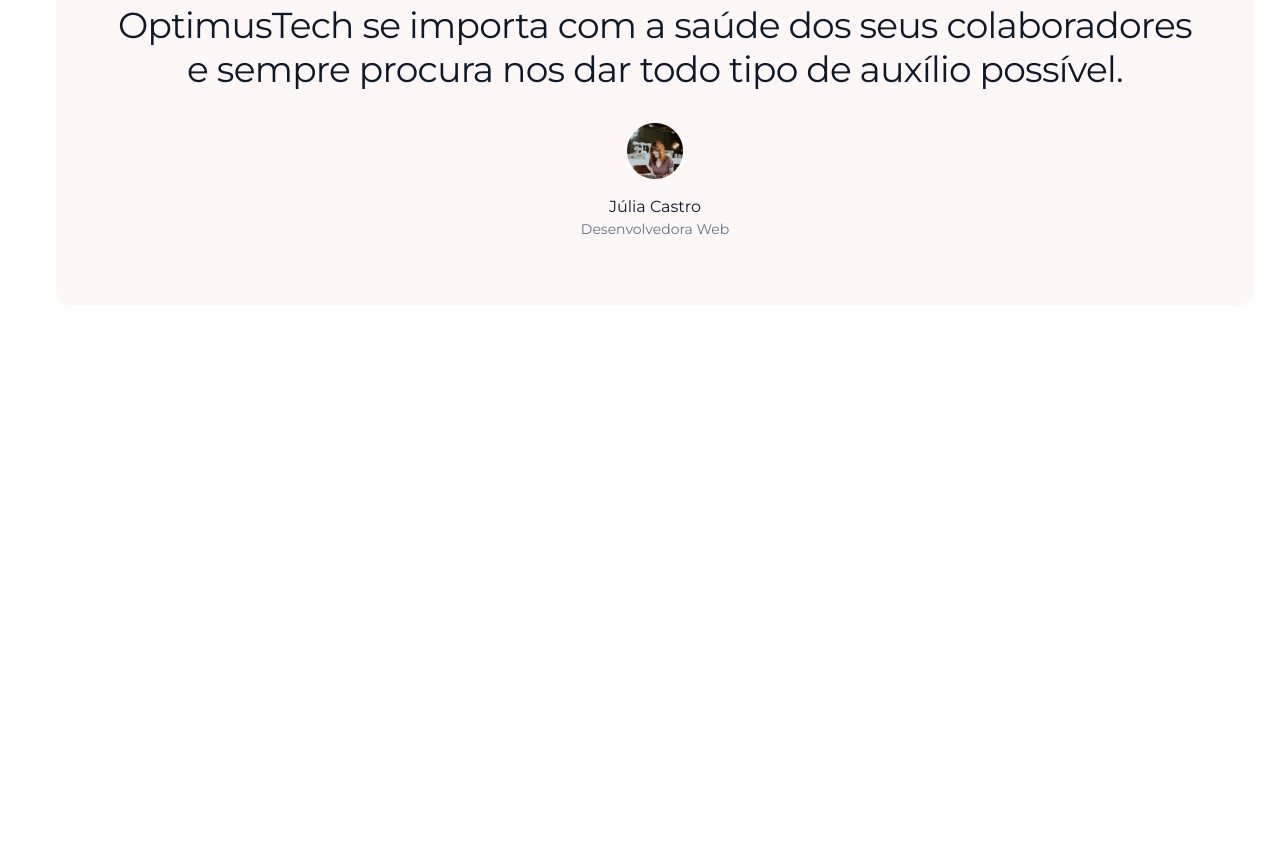
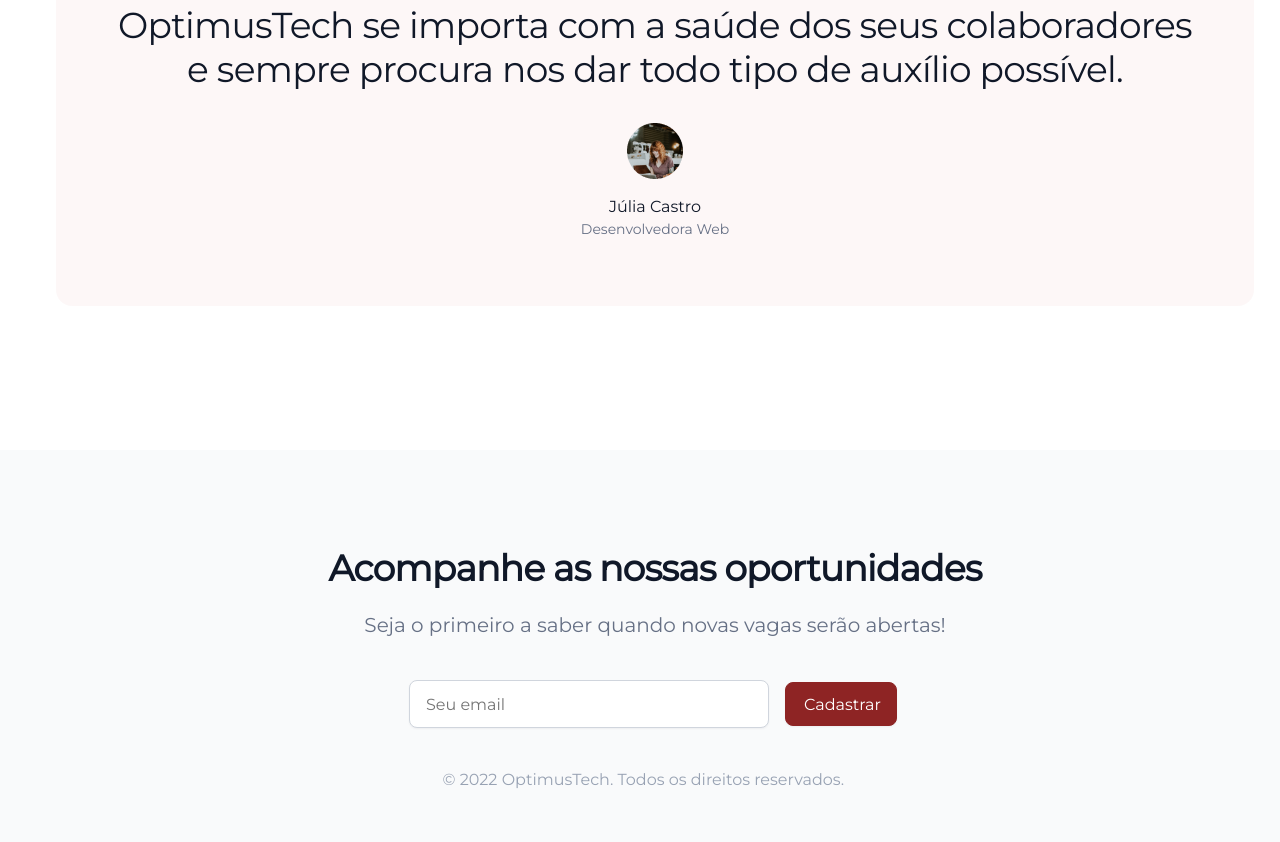
Before and after one commit to viniciusvoltatoni/Portfolio, a plain HTML site: page Site OptimusTech/index.html in a window 1280 px wide. Shown: the part 2722-3564 px from the top of the page. Before the commit the page ends 3172 px from the top, so only its background shows below. Drawn offline with Linux system fonts and the light colour scheme.

Commit message:
adicionando o footer

```diff
--- /dev/null
+++ b/Site OptimusTech/assets/rodape/formulario.css
@@ -0,0 +1,144 @@
+.formulario {
+    display: flex;
+    flex-direction: column;
+    align-items: center;
+    padding: 96px 0px;
+
+
+
+    width: 1310px;
+    height: 200px;
+
+    /* Gray/50 */
+
+    background: #F9FAFB;
+}
+
+.formulario-conteudo {
+    display: flex;
+    flex-direction: column;
+    align-items: center;
+    padding: 0px;
+    gap: 40px;
+
+    width: 768px;
+    height: 182px;
+
+}
+
+.formulario-titulo {
+    width: 768px;
+    height: 44px;
+
+    /* Display md/Semibold */
+
+    font-family: 'Montserrat', sans-serif;
+    font-style: normal;
+    font-weight: 600;
+    font-size: 36px;
+    line-height: 44px;
+    /* identical to box height, or 122% */
+
+    text-align: center;
+    letter-spacing: -0.02em;
+
+    /* Gray/900 */
+
+    color: #101828;
+    padding-bottom: 1.25rem;
+}
+
+.formulario-subtitulo {
+    width: 768px;
+    height: 30px;
+
+    /* Text xl/Normal */
+
+    font-family: 'Montserrat', sans-serif;
+    font-style: normal;
+    font-weight: 400;
+    font-size: 20px;
+    line-height: 30px;
+    /* identical to box height, or 150% */
+
+    text-align: center;
+
+    /* Gray/500 */
+
+    color: var(--text-color);
+}
+
+.formulario-email {
+    display: flex;
+    flex-direction: row;
+    align-items: center;
+    padding-top: 2.5rem;
+    gap: 16px;
+
+    width: 492px;
+    height: 48px;
+
+}
+
+.email {
+    box-sizing: border-box;
+
+    /* Auto layout */
+
+    display: flex;
+    flex-direction: row;
+    align-items: center;
+    padding: 12px 14px 12px 16px;
+    gap: 8px;
+
+    width: 360px;
+    height: 48px;
+
+    /* Base/White */
+
+    background: #FFFFFF;
+    border: 1px solid #D0D5DD;
+    /* Shadow/xs */
+
+    box-shadow: 0px 1px 2px rgba(16, 24, 40, 0.05);
+    border-radius: 8px;
+
+
+
+    /* Text md/Normal */
+
+    font-family: 'Montserrat', sans-serif;
+    font-style: normal;
+    font-weight: 400;
+    font-size: 16px;
+    line-height: 24px;
+    /* identical to box height, or 150% */
+
+
+    /* Gray/500 */
+
+    color: var(--text-color);
+}
+
+.copyright {
+    width: 425px;
+    height: 24px;
+
+    /* Text md/Normal */
+
+    font-family: 'Montserrat', sans-serif;
+    font-style: normal;
+    font-weight: 500;
+    font-size: 16px;
+    line-height: 24px;
+    /* identical to box height, or 150% */
+
+    display: flex;
+    align-items: center;
+
+    /* Gray/400 */
+
+    color: #98A2B3;
+    padding-top: 2.5rem;
+
+}
--- a/Site OptimusTech/index.html
+++ b/Site OptimusTech/index.html
@@ -32,6 +32,7 @@
     <link rel="stylesheet" href="../Site OptimusTech/assets/vagas/caixa-subtitulo.css">
     <link rel="stylesheet" href="../Site OptimusTech/assets/vagas/caixa-conteudo.css">
     <link rel="stylesheet" href="./assets/feedback/feedback.css">
+    <link rel="stylesheet" href="./assets/rodape/formulario.css">
 </head>
 
 <body>
@@ -171,4 +172,21 @@
             </div>
         </div>
     </section>
+    <footer class="formulario">
+        <div class="formulario-conteudo">
+            <div class="formulario-texto">
+                <h1 class="formulario-titulo">Acompanhe as nossas oportunidades</h1>
+                <p class="formulario-subtitulo">Seja o primeiro a saber quando novas vagas serão abertas!</p>
+            </div>
+        </div>
+        <div class="formulario-email">
+            <form>
+                <input type="email" class="email" required placeholder="Seu email">
+            </form>
+            <input type="button" value="Cadastrar" class="cadastrar">
+        </div>
+        <div class="copyright">
+            <p>© 2022 OptimusTech. Todos os direitos reservados.</p>
+        </div>
+    </footer>
 </body>
```
